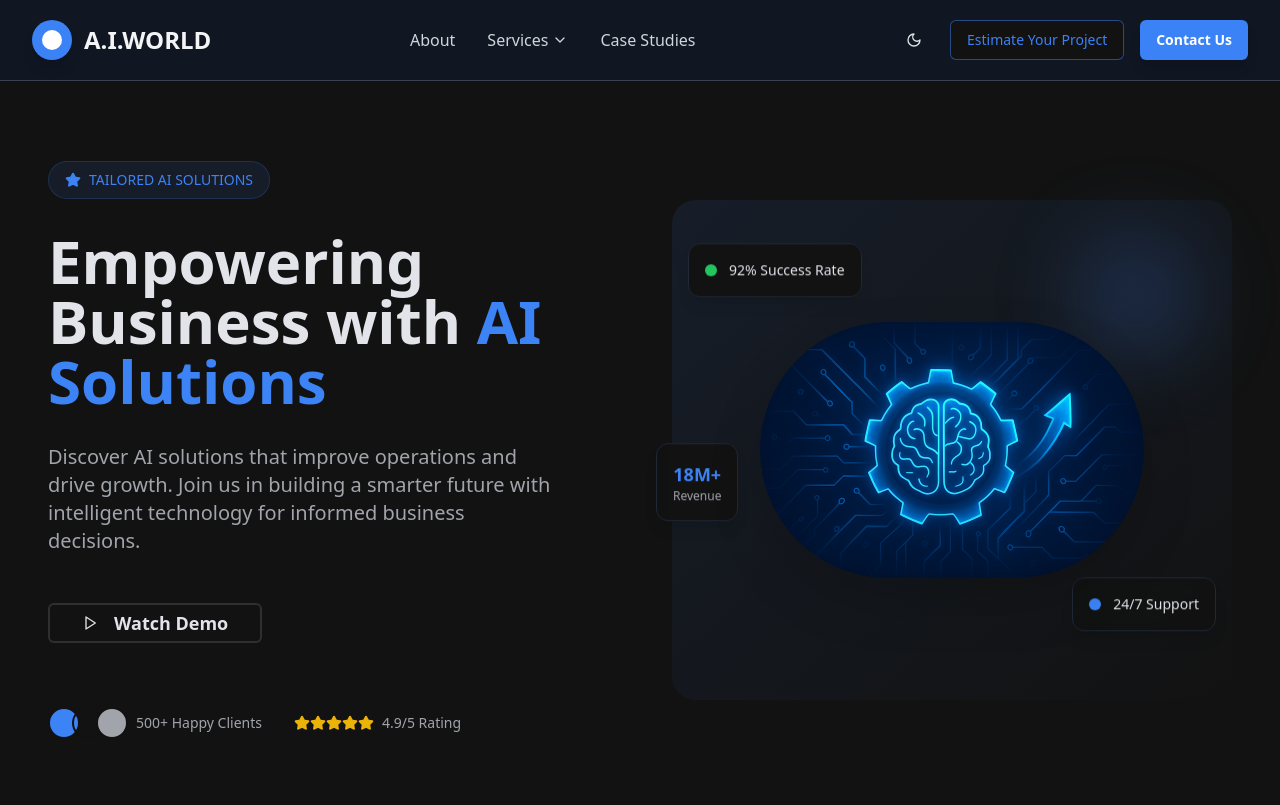
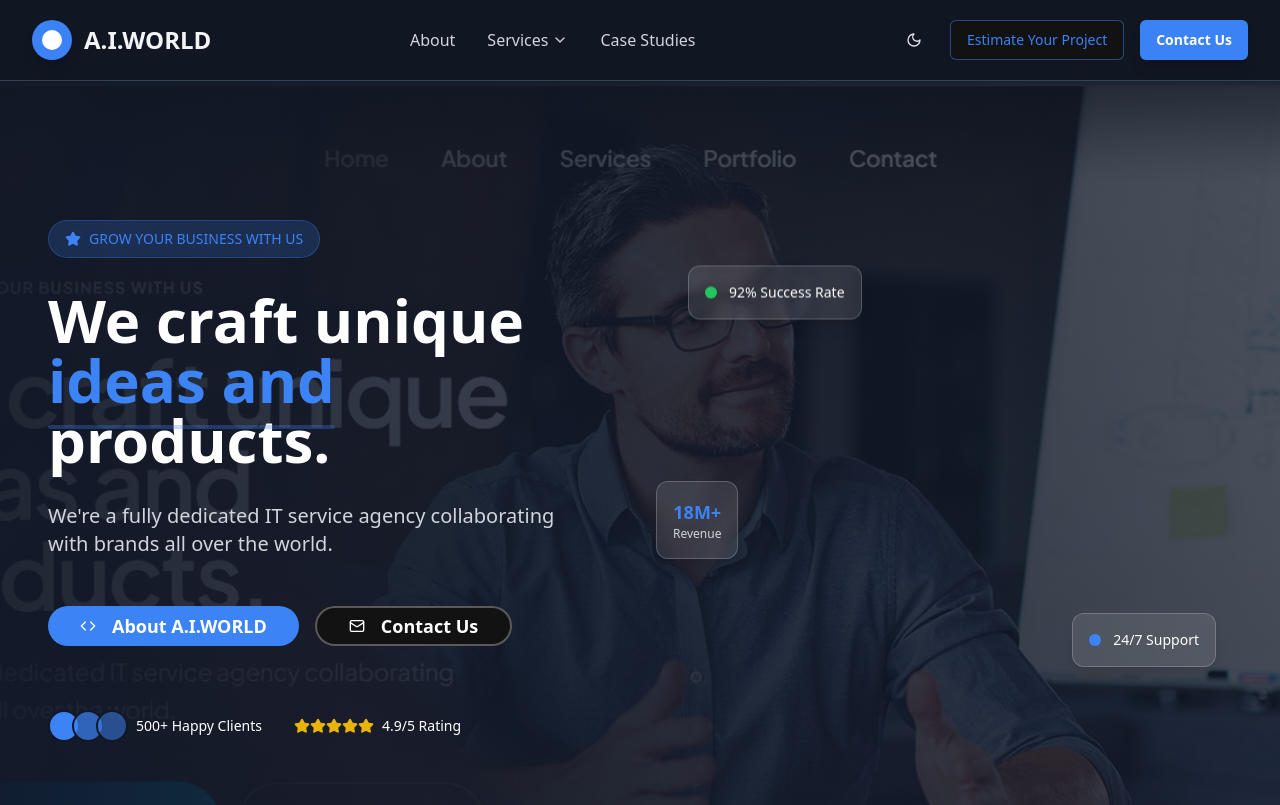
Before and after one commit to godflixx/page-from-idea, a React (Vite) app: page / in a window 1280 px wide. Shown: the top 805 px of the page. Built offline with nearby package versions, Linux system fonts and the light colour scheme.

Commit message:
feat: Update Hero section design
Updated the Hero section to match the provided image.

```diff
--- a/src/components/HeroSection.tsx
+++ b/src/components/HeroSection.tsx
@@ -1,52 +1,67 @@
 
 import { Button } from "@/components/ui/button";
-import { Play, Star } from "lucide-react";
+import { Play, Star, Code, Mail } from "lucide-react";
 
 const HeroSection = () => {
   return (
-    <div className="container mx-auto px-6 lg:px-12 py-12 lg:py-20">
-      <div className="grid lg:grid-cols-2 gap-12 lg:gap-16 items-center">
+    <div className="relative min-h-screen bg-gradient-to-br from-gray-900 via-gray-800 to-gray-900 overflow-hidden">
+      {/* Background Image */}
+      <div className="absolute inset-0">
+        <img
+          src="/lovable-uploads/017c8ec5-0d18-4e08-8fc6-3b6a9cec44a0.png"
+          alt="Professional business meeting"
+          className="w-full h-full object-cover opacity-60"
+        />
+        <div className="absolute inset-0 bg-gradient-to-r from-gray-900/90 via-gray-900/70 to-gray-900/50"></div>
+      </div>
+
+      <div className="relative z-10 container mx-auto px-6 lg:px-12 py-12 lg:py-20 min-h-screen flex items-center">
+        <div className="grid lg:grid-cols-2 gap-12 lg:gap-16 items-center w-full">
           {/* Left Content */}
           <div className="space-y-6 lg:space-y-8">
             {/* Badge */}
-          <div className="inline-flex items-center gap-2 px-4 py-2 bg-accent/10 border border-accent/20 rounded-full text-accent text-sm font-medium">
+            <div className="inline-flex items-center gap-2 px-4 py-2 bg-accent/20 border border-accent/30 rounded-full text-accent text-sm font-medium backdrop-blur-sm">
               <Star className="w-4 h-4 fill-current" />
-            <span>TAILORED AI SOLUTIONS</span>
+              <span>GROW YOUR BUSINESS WITH US</span>
             </div>
 
             {/* Main Heading */}
             <div className="space-y-4">
-            <h1 className="text-4xl lg:text-5xl xl:text-6xl font-bold text-foreground leading-tight">
-              Empowering Business with{" "}
+              <h1 className="text-4xl lg:text-5xl xl:text-6xl font-bold text-white leading-tight">
+                We craft unique{" "}
                 <span className="text-accent relative">
-                AI Solutions
+                  ideas and
                   <div className="absolute -bottom-2 left-0 w-full h-1 bg-accent/30 rounded-full"></div>
                 </span>
+                {" "}products.
               </h1>
             </div>
 
-          <p className="text-muted-foreground text-lg lg:text-xl leading-relaxed max-w-lg">
-            Discover AI solutions that improve operations and drive growth. Join us in building a
-            smarter future with intelligent technology for informed business decisions.
+            <p className="text-gray-300 text-lg lg:text-xl leading-relaxed max-w-lg">
+              We're a fully dedicated IT service agency collaborating with brands all over the world.
             </p>
 
-          {/* CTA Button */}
+            {/* CTA Buttons */}
             <div className="flex flex-col sm:flex-row gap-4 pt-4">
-            <Button variant="outline" className="border-2 border-muted-foreground/20 text-foreground hover:bg-muted/50 px-8 py-3 text-lg font-semibold transition-all duration-300 group">
-              <Play className="w-5 h-5 mr-2 group-hover:scale-110 transition-transform" />
-              Watch Demo
+              <Button className="bg-accent hover:bg-accent/90 text-white px-8 py-3 text-lg font-semibold transition-all duration-300 group rounded-full">
+                <Code className="w-5 h-5 mr-2 group-hover:scale-110 transition-transform" />
+                About A.I.WORLD
+              </Button>
+              <Button variant="outline" className="border-2 border-white/30 text-white hover:bg-white/10 px-8 py-3 text-lg font-semibold transition-all duration-300 group rounded-full backdrop-blur-sm">
+                <Mail className="w-5 h-5 mr-2 group-hover:scale-110 transition-transform" />
+                Contact Us
               </Button>
             </div>
 
             {/* Trust Indicators */}
-          <div className="flex flex-wrap items-center gap-8 pt-8 text-sm text-muted-foreground">
+            <div className="flex flex-wrap items-center gap-8 pt-8 text-sm text-gray-400">
               <div className="flex items-center gap-2">
                 <div className="flex -space-x-2">
-                <div className="w-8 h-8 bg-accent rounded-full border-2 border-background"></div>
-                <div className="w-8 h-8 bg-accent-700 rounded-full border-2 border-background"></div>
-                <div className="w-8 h-8 bg-muted-foreground rounded-full border-2 border-background"></div>
+                  <div className="w-8 h-8 bg-accent rounded-full border-2 border-gray-900"></div>
+                  <div className="w-8 h-8 bg-accent/70 rounded-full border-2 border-gray-900"></div>
+                  <div className="w-8 h-8 bg-accent/50 rounded-full border-2 border-gray-900"></div>
                 </div>
-              <span>500+ Happy Clients</span>
+                <span className="text-white">500+ Happy Clients</span>
               </div>
               <div className="flex items-center gap-2">
                 <div className="flex text-yellow-500">
@@ -54,47 +69,34 @@ const HeroSection = () => {
                     <Star key={i} className="w-4 h-4 fill-current" />
                   ))}
                 </div>
-              <span>4.9/5 Rating</span>
+                <span className="text-white">4.9/5 Rating</span>
               </div>
             </div>
           </div>
 
-        {/* Right Content - Hero Image */}
-        <div className="relative">
+          {/* Right Content - Optional floating elements */}
+          <div className="relative hidden lg:block">
             <div className="relative w-full h-96 lg:h-[500px] flex items-center justify-center">
-            {/* Background Elements */}
-            <div className="absolute inset-0 bg-gradient-to-br from-accent/10 to-accent-700/10 rounded-3xl"></div>
-            <div className="absolute top-8 right-8 w-32 h-32 bg-accent/20 rounded-full blur-2xl"></div>
-            <div className="absolute bottom-8 left-8 w-24 h-24 bg-accent-700/20 rounded-full blur-xl"></div>
-
-            {/* Main Image */}
-            <div className="relative z-10 p-8">
-              <img
-                src="/lovable-uploads/3fd65315-57fa-44d6-bfe1-6a4e394c1c24.png"
-                alt="AI Brain Gear Technology"
-                className="w-full max-w-sm h-auto object-contain drop-shadow-2xl rounded-full"
-              />
-            </div>
-
               {/* Floating Cards */}
-            <div className="absolute top-12 left-4 bg-background/90 backdrop-blur-sm rounded-xl p-4 shadow-lg border border-border animate-bounce">
+              <div className="absolute top-12 left-4 bg-white/10 backdrop-blur-sm rounded-xl p-4 shadow-lg border border-white/20 animate-bounce">
                 <div className="flex items-center gap-3">
                   <div className="w-3 h-3 bg-green-500 rounded-full"></div>
-                <span className="text-sm font-medium text-foreground">92% Success Rate</span>
+                  <span className="text-sm font-medium text-white">92% Success Rate</span>
                 </div>
               </div>
 
-            <div className="absolute bottom-16 right-4 bg-background/90 backdrop-blur-sm rounded-xl p-4 shadow-lg border border-border animate-bounce" style={{animationDelay: '1s'}}>
+              <div className="absolute bottom-16 right-4 bg-white/10 backdrop-blur-sm rounded-xl p-4 shadow-lg border border-white/20 animate-bounce" style={{animationDelay: '1s'}}>
                 <div className="flex items-center gap-3">
                   <div className="w-3 h-3 bg-accent rounded-full"></div>
-                <span className="text-sm font-medium text-foreground">24/7 Support</span>
+                  <span className="text-sm font-medium text-white">24/7 Support</span>
                 </div>
               </div>
 
-            <div className="absolute top-1/2 -left-4 bg-background/90 backdrop-blur-sm rounded-xl p-4 shadow-lg border border-border animate-bounce" style={{animationDelay: '2s'}}>
+              <div className="absolute top-1/2 -left-4 bg-white/10 backdrop-blur-sm rounded-xl p-4 shadow-lg border border-white/20 animate-bounce" style={{animationDelay: '2s'}}>
                 <div className="text-center">
                   <div className="text-lg font-bold text-accent">18M+</div>
-                <div className="text-xs text-muted-foreground">Revenue</div>
+                  <div className="text-xs text-gray-300">Revenue</div>
+                </div>
               </div>
             </div>
           </div>
```
Also changed, not shown: public/lovable-uploads/017c8ec5-0d18-4e08-8fc6-3b6a9cec44a0.png (added). Lines whose indentation alone changed are shown as unchanged.
